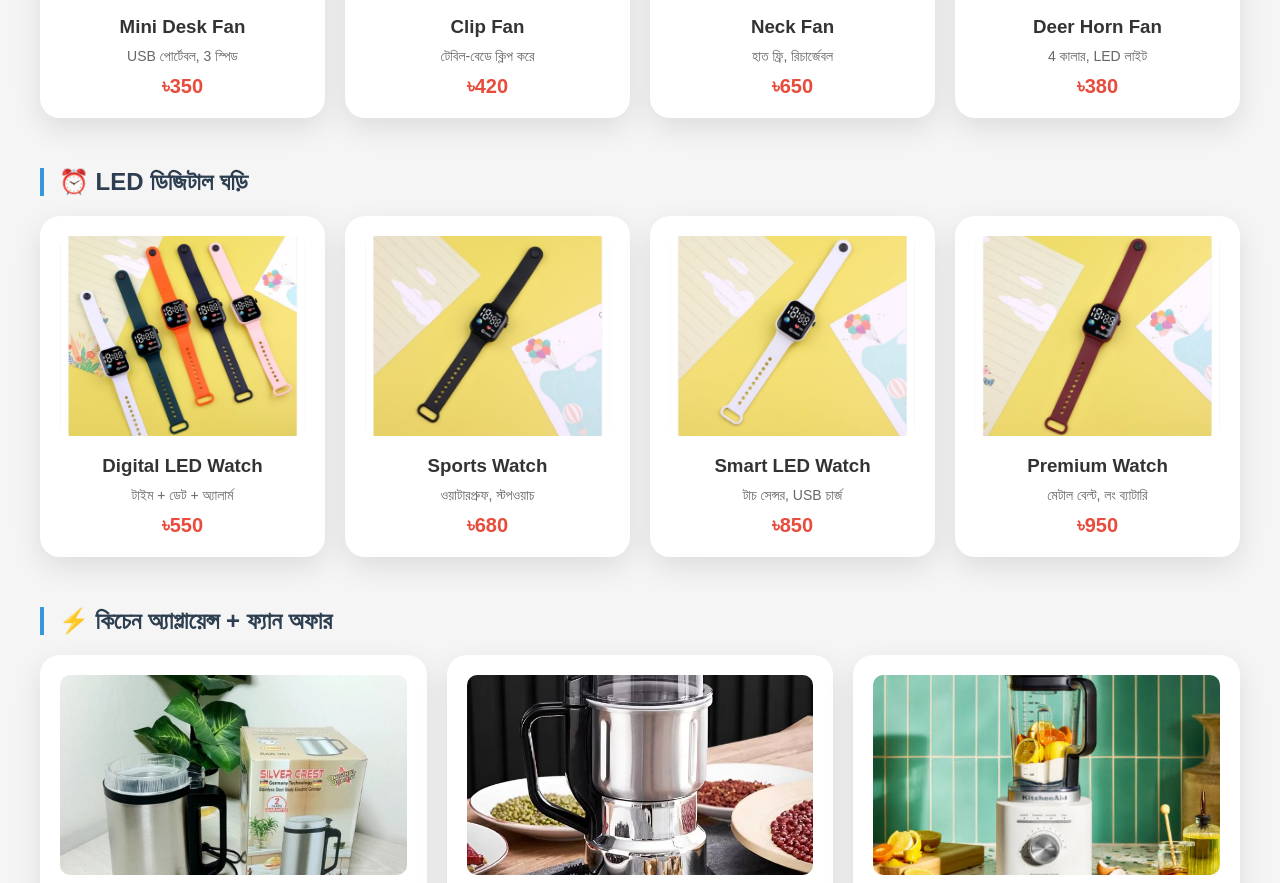
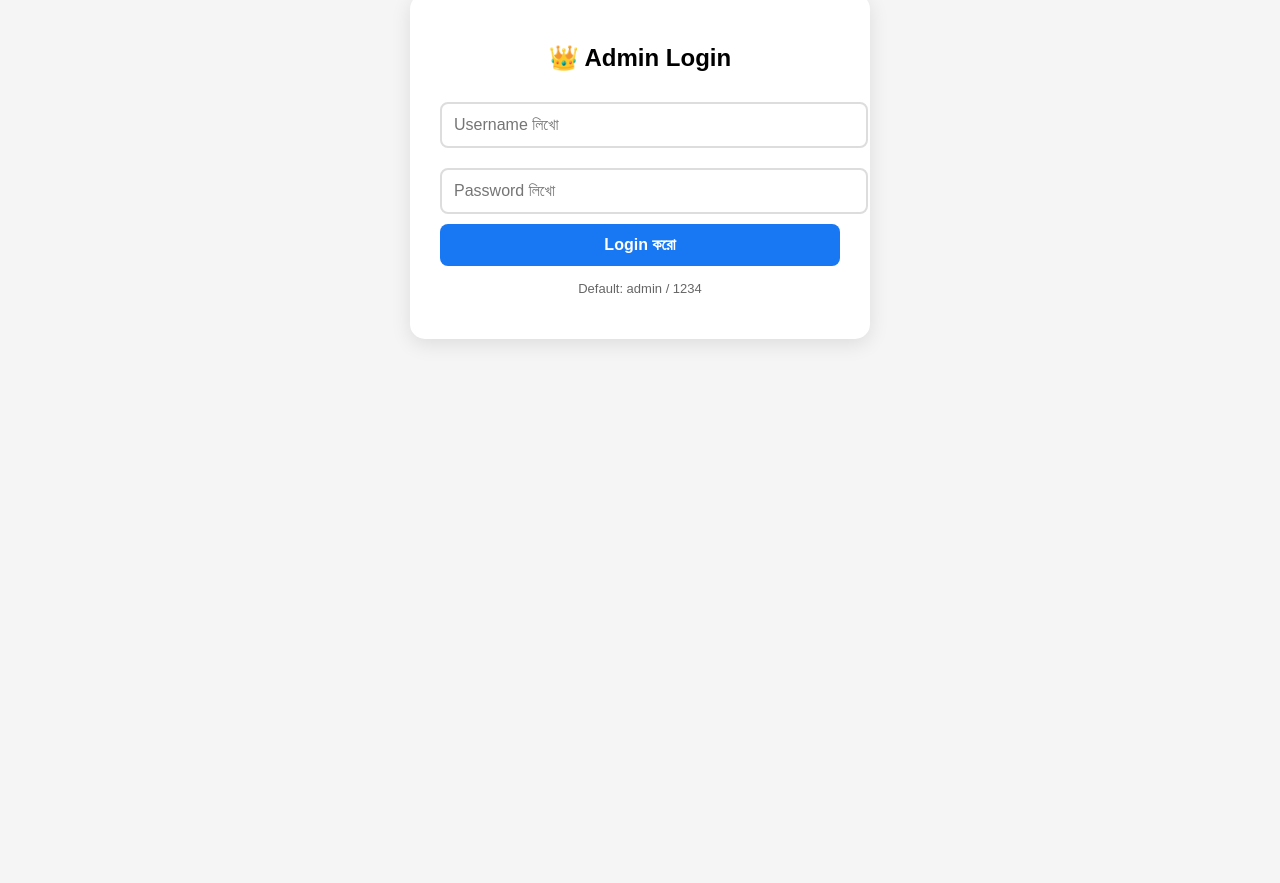
Before and after one commit to harun667-alt/AZAN-SMART-ELECTRONIC, a plain HTML site: page index.html in a window 1280 px wide. Shown: the part 396-1279 px from the top of the page. After the commit the page ends 813 px from the top, so only its background shows below. Drawn offline with Linux system fonts and the light colour scheme.

Commit message:
Refactor index.html for admin login functionality

```diff
--- a/index.html
+++ b/index.html
@@ -3,191 +3,65 @@
 <head>
 <meta charset="UTF-8">
 <meta name="viewport" content="width=device-width, initial-scale=1.0">
-  <title>AZAN SMART ELECTRONIC</title>
+<title>AZAN SMART ELECTRONIC - Admin</title>
 <style>
-    * {
-      margin: 0;
-      padding: 0;
-      box-sizing: border-box;
-    }
-    body {
-      font-family: Arial, sans-serif;
-      background: #f5f5f5;
-      padding: 20px;
-    }
-    .container {
-      max-width: 1200px;
-      margin: 0 auto;
-    }
-    h1 {
-      text-align: center;
-      color: #333;
-      margin-bottom: 10px;
-    }
-    .container > p {
-      text-align: center;
-      color: #666;
-      margin-bottom: 40px;
-    }
-    .products {
-      margin-bottom: 50px;
-    }
-    .products h2 {
-      margin-bottom: 20px;
-      color: #2c3e50;
-      border-left: 4px solid #3498db;
-      padding-left: 15px;
-    }
-    .product-grid {
-      display: grid;
-      grid-template-columns: repeat(auto-fit, minmax(250px, 1fr));
-      gap: 20px;
-    }
-    .product {
-      background: white;
-      border-radius: 20px;
-      padding: 20px;
-      text-align: center;
-      box-shadow: 0 10px 30px rgba(0,0,0,0.1);
-      transition: transform 0.3s;
-    }
-    .product:hover {
-      transform: translateY(-5px);
-    }
-    .product img {
-      width: 100%;
-      height: 200px;
-      object-fit: cover;
-      border-radius: 10px;
-      margin-bottom: 15px;
-    }
-    .product h3 {
-      color: #333;
-      margin-bottom: 10px;
-    }
-    .product p {
-      color: #666;
-      font-size: 14px;
-      margin-bottom: 10px;
-    }
-    .price {
-      display: block;
-      font-size: 20px;
-      font-weight: bold;
-      color: #e74c3c;
-      margin-top: 10px;
-    }
+body{font-family:'SolaimanLipi',Arial,sans-serif;background:#f5f5f5;padding:20px}
+.header{text-align:center;padding:30px 0}
+.logo-img{width:120px;height:120px;border-radius:50%;object-fit:cover;margin-bottom:15px;box-shadow:0 5px 15px rgba(0,0,0,0.2)}
+h1{font-size:32px;color:#222}
+.box{background:white;padding:30px;border-radius:15px;max-width:400px;margin:50px auto;text-align:center;box-shadow:0 5px 20px rgba(0,0,0,0.1)}
+input{width:100%;padding:12px;margin:10px 0;border:2px solid #ddd;border-radius:8px;font-size:16px}
+.btn{background:#1877f2;color:white;padding:12px 30px;border-radius:8px;border:none;font-size:16px;cursor:pointer;font-weight:bold;width:100%}
+.btn:hover{opacity:0.9}
+#adminPanel{display:none}
 </style>
 </head>
 <body>
-  <div class="container">
+<div class="header">
+<img src="logo.png" alt="Logo" class="logo-img">
 <h1>AZAN SMART ELECTRONIC</h1>
-    <p>স্মার্ট গ্যাজেটের বিশ্বস্ত ঠিকানা</p>
-
-    <!-- 1. মিনি ফ্যান সেকশন -->
-    <div class="products">
-      <h2>🌀 মিনি USB ফ্যান কালেকশন</h2>
-      <div class="product-grid">
-
-        <div class="product">
-          <img src="images/fan1.jpg" alt="Mini Fan 1">
-          <h3>Mini Desk Fan</h3>
-          <p>USB পোর্টেবল, 3 স্পিড</p>
-          <span class="price">৳350</span>
+</div>
+<img src="logo.jpeg" alt="Logo" class="logo-img">
+<!-- Admin Login Box -->
+<div class="box" id="loginBox">
+<h2>👑 Admin Login</h2>
+<input type="text" id="user" placeholder="Username লিখো">
+<input type="password" id="pass" placeholder="Password লিখো">
+<button class="btn" onclick="login()">Login করো</button>
+<p style="margin-top:15px;font-size:13px;color:#666">Default: admin / 1234</p>
 </div>
 
-        <div class="product">
-          <img src="images/fan2.jpg" alt="Mini Fan 2">
-          <h3>Clip Fan</h3>
-          <p>টেবিল-বেডে ক্লিপ করে</p>
-          <span class="price">৳420</span>
-        </div>
-
-        <div class="product">
-          <img src="images/fan4.jpg" alt="Mini Fan 4">
-          <h3>Neck Fan</h3>
-          <p>হাত ফ্রি, রিচার্জেবল</p>
-          <span class="price">৳650</span>
-        </div>
-
-        <div class="product">
-          <img src="images/n3.jpg" alt="Deer Horn Fan">
-          <h3>Deer Horn Fan</h3>
-          <p>4 কালার, LED লাইট</p>
-          <span class="price">৳380</span>
-        </div>
-
+<!-- Admin Panel - লগইনের পর দেখাবে -->
+<div id="adminPanel">
+<div class="box">
+<h2>✅ লগইন সফল!</h2>
+<p>স্বাগতম Admin ভাই</p>
+<p>এখানে পরে প্রোডাক্ট অ্যাড/ডিলিট করার অপশন আসবে</p>
+<button class="btn" onclick="logout()">Logout</button>
 </div>
 </div>
 
-    <!-- 2. LED ঘড়ি সেকশন -->
-    <div class="products">
-      <h2>⏰ LED ডিজিটাল ঘড়ি</h2>
-      <div class="product-grid">
+<script>
+function login(){
+  let user = document.getElementById('user').value;
+  let pass = document.getElementById('pass').value;
 
-        <div class="product">
-          <img src="images/watch1.jpg" alt="LED Watch 1">
-          <h3>Digital LED Watch</h3>
-          <p>টাইম + ডেট + অ্যালার্ম</p>
-          <span class="price">৳550</span>
-        </div>
+  // এইটা তোমার Admin আইডি। পরে চেঞ্জ করতে পারবা
+  if(user == "admin" && pass == "1234"){
+    document.getElementById('loginBox').style.display = "none";
+    document.getElementById('adminPanel').style.display = "block";
+    alert("লগইন সফল ভাই!");
+  } else {
+    alert("ভুল Username বা Password! admin / 1234 ট্রাই করো");
+  }
+}
 
-        <div class="product">
-          <img src="images/watch2.jpg" alt="LED Watch 2">
-          <h3>Sports Watch</h3>
-          <p>ওয়াটারপ্রুফ, স্টপওয়াচ</p>
-          <span class="price">৳680</span>
-        </div>
-
-        <div class="product">
-          <img src="images/watch3.jpg" alt="LED Watch 3">
-          <h3>Smart LED Watch</h3>
-          <p>টাচ সেন্সর, USB চার্জ</p>
-          <span class="price">৳850</span>
-        </div>
-
-        <div class="product">
-          <img src="images/watch4.jpg" alt="LED Watch 4">
-          <h3>Premium Watch</h3>
-          <p>মেটাল বেল্ট, লং ব্যাটারি</p>
-          <span class="price">৳950</span>
-        </div>
-
-      </div>
-    </div>
-
-    <!-- 3. কিচেন অ্যাপ্লায়েন্স সেকশন -->
-    <div class="products">
-      <h2>⚡ কিচেন অ্যাপ্লায়েন্স + ফ্যান অফার</h2>
-      <div class="product-grid">
-
-        <div class="product">
-          <img src="images/grinder1.jpg" alt="Electric Masala Grinder">
-          <h3>Electric Masala Grinder</h3>
-          <p>স্টেইনলেস স্টিল, 1000W মোটর</p>
-          <p>মসলা-চা-কফি সব গুড়া হবে</p>
-          <span class="price">৳1450</span>
-        </div>
-
-        <div class="product">
-          <img src="images/grinder2.jpg" alt="Silver Electric Grinder">
-          <h3>Silver Grinder</h3>
-          <p>হেভি ডিউটি, স্টেইনলেস জার</p>
-          <p>বাসার সব মসলা এক মিনিটে</p>
-          <span class="price">৳1550</span>
-        </div>
-
-        <div class="product">
-          <img src="images/grinder3.jpg" alt="KitchenAid Blender">
-          <h3>KitchenAid Blender</h3>
-          <p>প্রিমিয়াম গ্লাস জার, 3 ইন 1</p>
-          <p>জুস, স্মুদি, শেক বানাও</p>
-          <span class="price">৳3200</span>
-        </div>
-
-      </div>
-    </div>
-
-  </div>
+function logout(){
+  document.getElementById('adminPanel').style.display = "none";
+  document.getElementById('loginBox').style.display = "block";
+  document.getElementById('user').value = "";
+  document.getElementById('pass').value = "";
+}
+</script>
 </body>
 </html>
```
Lines whose indentation alone changed are shown as unchanged.
